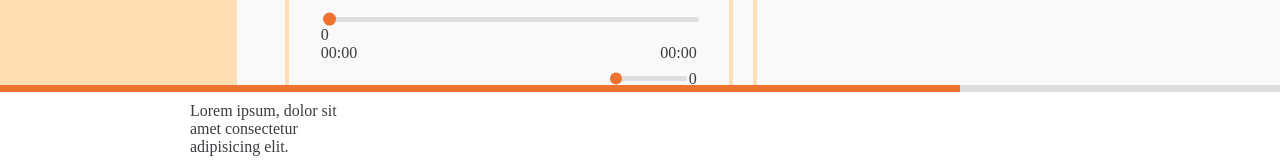
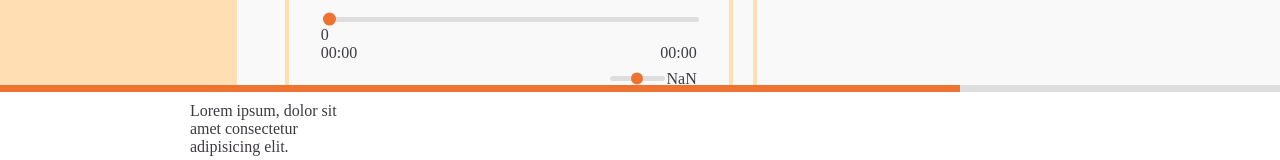
Before and after one commit to jsb8740/FarvoriteMusicList, a Vue app: page / in a window 1280 px wide. Shown: the part 615-775 px from the top of the page. Built offline with nearby package versions, Linux system fonts and the light colour scheme; a web font is replaced by a local one.

Commit message:
리팩토링

```diff
--- a/src/components/player/PlayerArea.vue
+++ b/src/components/player/PlayerArea.vue
@@ -14,7 +14,7 @@
       <br />
 
       <div class="timeLine">
-        <AppProgressBar type="time"></AppProgressBar>
+        <AppProgressBar v-model="currentTimePercent" progress-type="time" />
         <div class="timeLineText">
           <span>
             {{ startTime }}
@@ -25,7 +25,7 @@
         </div>
       </div>
 
-      <div class="sound">
+      <div class="sound" @wheel.prevent>
         <div @click="soundStore.soundMute">
           <img v-show="soundMuteImg" src="@/assets/volumeMute-white.png" />
           <img v-show="soundLowImg" src="@/assets/volumeLow-white.png" />
@@ -33,10 +33,9 @@
         </div>
 
         <div>
-          <AppProgressBar type="sound"></AppProgressBar>
+          <AppProgressBar v-model="volume" progress-type="sound" />
         </div>
       </div>
-      <!-- <test type="sound"></test> -->
     </div>
 
     <PlayerMusicList :music-list="playList"></PlayerMusicList>
@@ -53,14 +52,12 @@ import PlayerMusicList from "./PlayerMusicList.vue";
 import PlayerController from "./PlayerController.vue";
 import AppProgressBar from "../common/AppProgressBar.vue";
 import { useSoundControllerStore } from "@/stores/soundController";
-
 export interface Props {
   type: string;
 }
 const props = defineProps<Props>();
 
 const dbStore = useIndexedDBStore();
-
 const soundStore = useSoundControllerStore();
 const { volume } = storeToRefs(soundStore);
 const musicStore = useMusicControllerStore();
@@ -178,6 +175,7 @@ onMounted(() => {
           width: 1.1rem;
           height: 1.1em;
           margin: 0;
+          cursor: pointer;
         }
       }
     }
```
